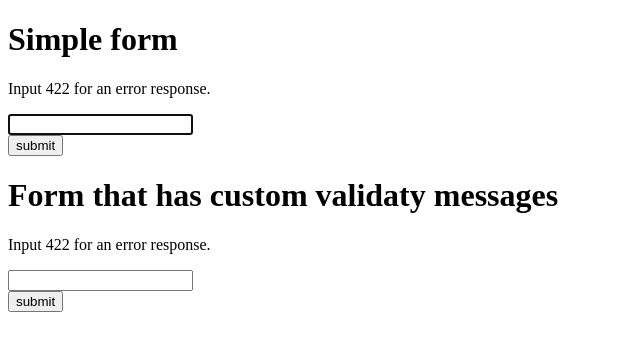
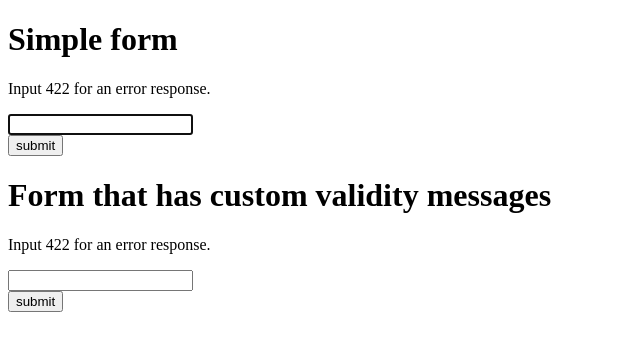
Before and after one commit to github/auto-check-element, a website: page examples/index.html in a window 1280 px wide. Shown: the full height of the page, 0-640 px from the left. Drawn offline with Linux system fonts and the light colour scheme.

Commit message:
fix typo

```diff
--- a/examples/index.html
+++ b/examples/index.html
@@ -15,7 +15,7 @@
       <button>submit</button>
     </form>
 
-    <h1>Form that has custom validaty messages</h1>
+    <h1>Form that has custom validity messages</h1>
     <p>Input 422 for an error response.</p>
     <form id="custom">
       <auto-check csrf="foo" src="/demo" required>
```
